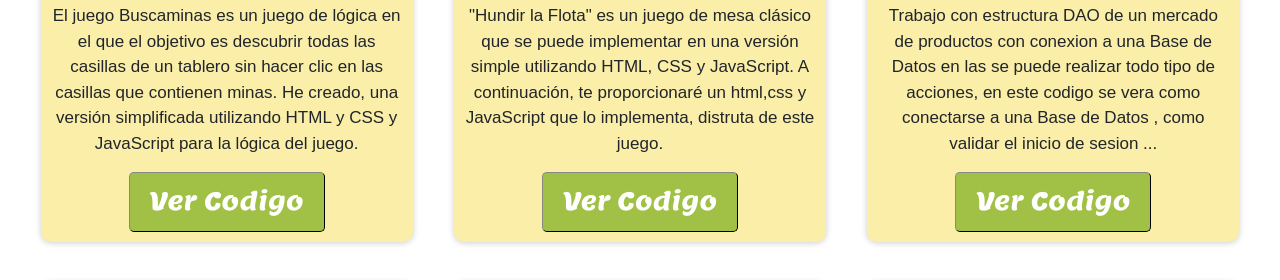
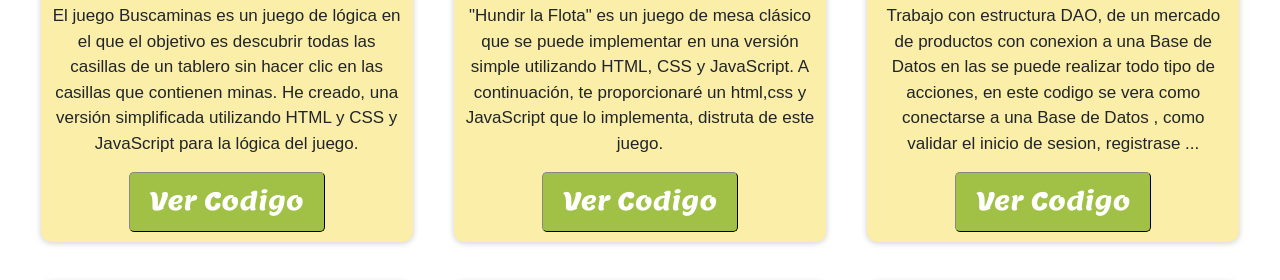
Before and after one commit to andres299/Personal_Web, a plain HTML site: page Personal Web/portafolios.html in a window 1280 px wide. Shown: the part 498-778 px from the top of the page. Drawn offline with nearby package versions, Linux system fonts and the light colour scheme; a web font is replaced by a local one.

Commit message:
Añdir coma

```diff
--- a/Personal Web/portafolios.html
+++ b/Personal Web/portafolios.html
@@ -63,9 +63,9 @@
         <div class="trabajos">
             <img src="img/Limbo.png" alt="Imagen 3" class="image">
             <h1>Limbo</h1>
-            <p>Trabajo con estructura DAO de un mercado de productos con conexion a una Base de Datos en las se puede
+            <p>Trabajo con estructura DAO, de un mercado de productos con conexion a una Base de Datos en las se puede
                 realizar todo tipo de acciones, en este codigo se vera como
-                conectarse a una Base de Datos , como validar el inicio de sesion ...
+                conectarse a una Base de Datos , como validar el inicio de sesion, registrase ...
             </p>
             <a href="https://github.com/andres299/Projectos_Personal-Web/tree/main/Limbo-JDBC"><button class="boton">Ver Codigo</button></a>
         </div>
```
